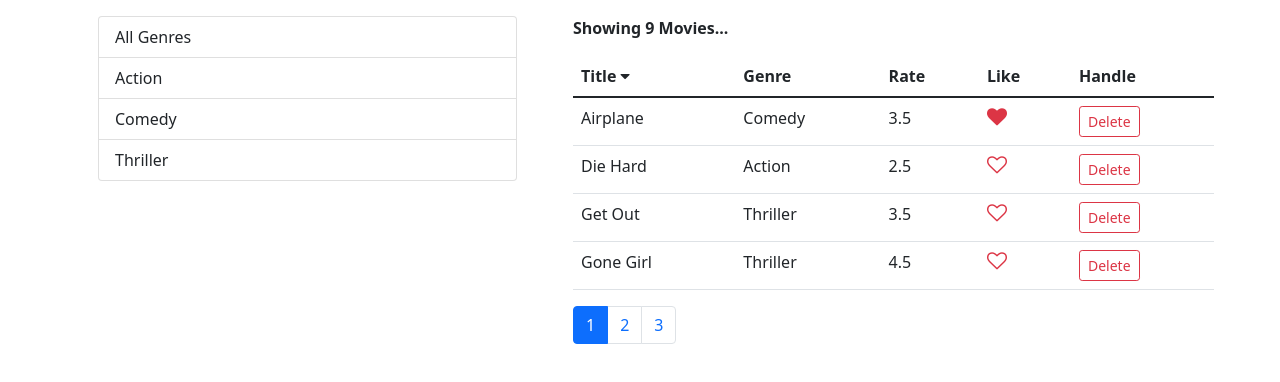
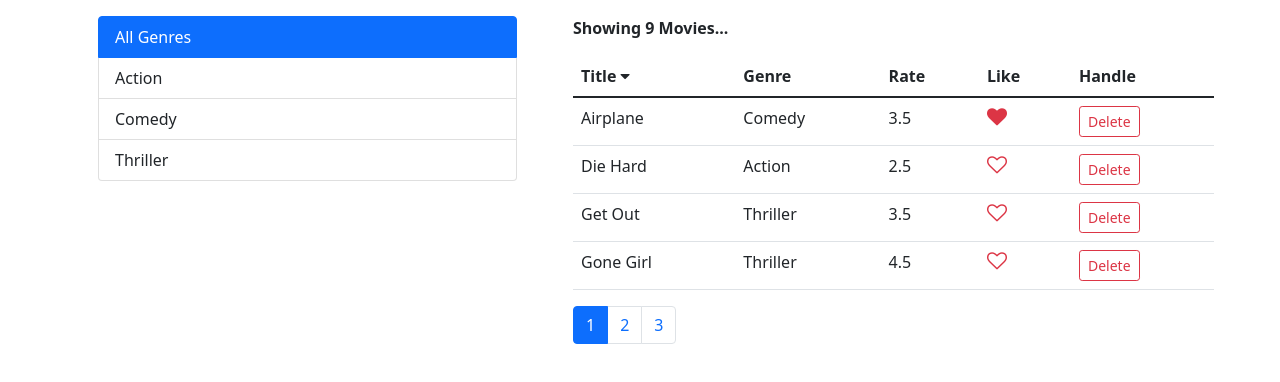
Before and after one commit to anasabufarraj/hello_react, a React (Create React App) app: page /movies/1 in a window 1280 px wide. Shown: the top 382 px of the page. Built offline with nearby package versions, Linux system fonts and the light colour scheme.

Commit message:
Activate "All Genres" by default

```diff
--- a/src/components/common/ListGroup.jsx
+++ b/src/components/common/ListGroup.jsx
@@ -1,17 +1,26 @@
-function ListGroup(props) {
-  // MEMO: props are read-only arguments)
+import { Component } from 'react';
+
+class ListGroup extends Component {
+  selectDefaultGenre(genre) {
+    if (!this.props.selectedItem && genre.name === 'All Genres') {
+      return 'list-group-item list-group-item-action active';
+    } else {
+      return genre === this.props.selectedItem
+        ? 'list-group-item list-group-item-action active'
+        : 'list-group-item list-group-item-action';
+    }
+  }
+
+  render() {
+    console.log(this.props.items.length);
     return (
       <div className="list-group m-3">
-      {props.items.map((genre) => (
+        {this.props.items.map((genre) => (
           <li
             style={{ cursor: 'pointer' }}
             key={genre._id}
-          className={
-            genre === props.selectedItem
-              ? 'list-group-item list-group-item-action active'
-              : 'list-group-item list-group-item-action'
-          }
-          onClick={() => props.onItemSelect(genre)}
+            className={this.selectDefaultGenre(genre)}
+            onClick={() => this.props.onItemSelect(genre)}
           >
             {genre.name}
           </li>
@@ -19,5 +28,6 @@ function ListGroup(props) {
       </div>
     );
   }
+}
 
 export default ListGroup;
```
Lines whose indentation alone changed are shown as unchanged.
